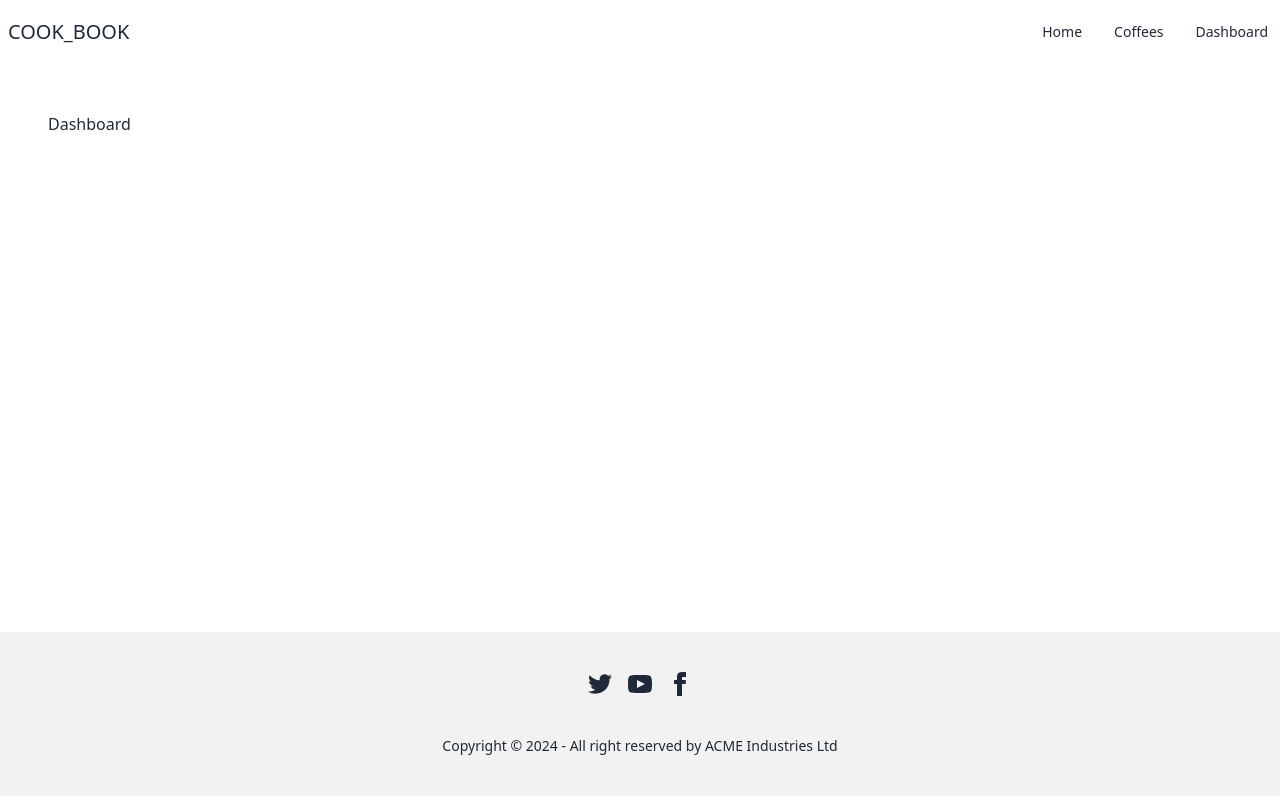
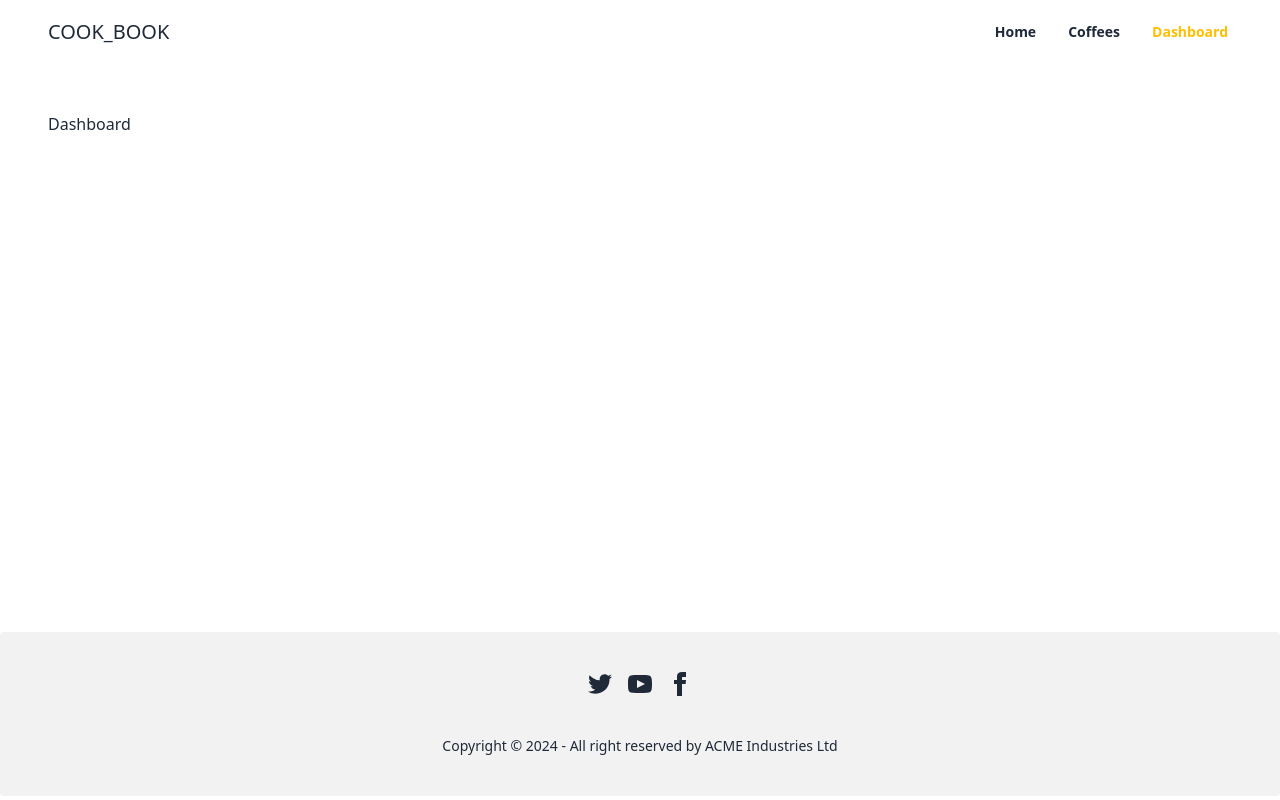
Before and after one commit to rownakabdullahomi/React_Coffee_Book_M8, a React (Vite) app: page /dashboard in a window 1280 px wide. Built offline with nearby package versions, Linux system fonts and the light colour scheme.

Commit message:
navbar done and dynamic cards displayed

```diff
--- a/src/App.jsx
+++ /dev/null
@@ -1,15 +0,0 @@
-
-
-
-function App() {
-
-  return (
-    <>
-      <p className="text-4xl">
-        Click on the Vite and React logos to learn more
-      </p>
-    </>
-  )
-}
-
-export default App
--- a/src/components/Card.jsx
+++ b/src/components/Card.jsx
@@ -1,11 +1,28 @@
+import { Link } from 'react-router-dom'
 
-const Card = ({coffee}) => {
-    const {name, image, category, origin, type, id, rating, popularity} = coffee || {}
-    return (
-        <div>
-            {name}
+const Card = ({ coffee }) => {
+  const { name, image, category, origin, type, id, rating, popularity } =
+    coffee || {};
+  return (
+    <div className='flex relative'>
+      <Link
+        to={`/coffee/${id}`}
+        className="transition  hover:scale-105 shadow-xl rounded-xl overflow-hidden"
+      >
+        <figure className="w-full h-48 overflow-hidden">
+          <img className="" src={image} alt="" />
+        </figure>
+        <div className="p-4">
+          <h1 className="text-xl">Name: {name}</h1>
+          <p>Category: {category}</p>
+          <p>Type: {type}</p>
+          <p>Origin: {origin}</p>
+          <p>Rating: {rating}</p>
+          <p>Popular: {popularity}</p>
         </div>
-    );
+      </Link>
+    </div>
+  );
 };
 
 export default Card;
--- a/src/components/Categories.jsx
+++ b/src/components/Categories.jsx
@@ -1,18 +1,20 @@
 import React from "react";
-import { Link } from "react-router-dom";
+import { NavLink } from "react-router-dom";
 
 const Categories = ({ categories }) => {
   return (
     <div role="tablist" className="tabs tabs-lifted">
       {categories.map((category) => (
-        <Link
+        <NavLink
           key={category.id}
           to={`/category/${category.category}`}
           role="tab"
-          className="tab"
+          className={({ isActive }) =>
+            `tab text-2xl font-thin ${isActive ? "tab-active" : ""}`
+          }
         >
           {category.category}
-        </Link>
+        </NavLink>
       ))}
     </div>
   );
--- a/src/components/CoffeeCards.jsx
+++ b/src/components/CoffeeCards.jsx
@@ -1,25 +1,37 @@
-import React, { useEffect, useState } from 'react';
-import { useLoaderData, useParams } from 'react-router-dom';
-import Card from './Card';
+import React, { useEffect, useState } from "react";
+import { useLoaderData, useNavigate, useParams } from "react-router-dom";
+import Card from "./Card";
 
 const CoffeeCards = () => {
-    const data = useLoaderData();
-    const {category} = useParams();
+  const data = useLoaderData();
+  const { category } = useParams();
+  const navigate = useNavigate();
 
-    const [coffees, setCoffees] = useState([]);
+  const [coffees, setCoffees] = useState([]);
 
-    useEffect(()=>{
-        const filteredByCategory = [...data].filter(coffee => coffee.category === category)
-        setCoffees(filteredByCategory)
-    }, [category, data])
+  useEffect(() => {
+    if (category) {
+      const filteredByCategory = [...data].filter(
+        (coffee) => coffee.category === category
+      );
+      setCoffees(filteredByCategory);
+    } else {
+      setCoffees(data.slice(0, 6));
+    }
+  }, [category, data]);
 
-    return (
-        <div className='grid grid-cols-1 md:grid-cols-2 lg:grid-cols-3'>
-            {
-                coffees.map(coffee => <Card key={coffee.id} coffee={coffee}></Card>)
-            }
-        </div>
-    );
+  return (
+    <div>
+      <div className="grid grid-cols-1 md:grid-cols-2 lg:grid-cols-3 gap-6 my-12">
+        {coffees.map((coffee) => (
+          <Card key={coffee.id} coffee={coffee}></Card>
+        ))}
+      </div>
+      <button onClick={() => navigate("/coffees")} className="btn btn-warning">
+        View All
+      </button>
+    </div>
+  );
 };
 
 export default CoffeeCards;
--- a/src/components/Navbar.jsx
+++ b/src/components/Navbar.jsx
@@ -1,8 +1,8 @@
-import { Link } from "react-router-dom";
+import { Link, NavLink } from "react-router-dom";
 
 const Navbar = () => {
   return (
-    <div className="navbar bg-base-100">
+    <div className="navbar backdrop-blur-xl bg-white/30 z-50 fixed px-12">
       <div className="navbar-start">
         <div className="dropdown">
           <div tabIndex={0} role="button" className="btn btn-ghost lg:hidden">
@@ -25,9 +25,30 @@ const Navbar = () => {
             tabIndex={0}
             className="menu menu-sm dropdown-content bg-base-100 rounded-box z-[1] mt-3 w-52 p-2 shadow"
           >
-            <Link to={`/`}>Home</Link>
-            <Link to={`/coffees`}>Coffees</Link>
-            <Link to={`/dashboard`}>Dashboard</Link>
+            <NavLink
+              className={({ isActive }) =>
+                `font-bold ${isActive ? "text-warning" : "hover:text-warning"}`
+              }
+              to={`/`}
+            >
+              Home
+            </NavLink>
+            <NavLink
+              className={({ isActive }) =>
+                `font-bold ${isActive ? "text-warning" : "hover:text-warning"}`
+              }
+              to={`/coffees`}
+            >
+              Coffees
+            </NavLink>
+            <NavLink
+              className={({ isActive }) =>
+                `font-bold ${isActive ? "text-warning" : "hover:text-warning"}`
+              }
+              to={`/dashboard`}
+            >
+              Dashboard
+            </NavLink>
           </ul>
         </div>
         <Link to={`/`} className="text-xl">
@@ -36,9 +57,30 @@ const Navbar = () => {
       </div>
       <div className="navbar-end hidden lg:flex">
         <ul className="menu menu-horizontal px-1 gap-8">
-          <Link to={`/`}>Home</Link>
-          <Link to={`/coffees`}>Coffees</Link>
-          <Link to={`/dashboard`}>Dashboard</Link>
+        <NavLink
+              className={({ isActive }) =>
+                `font-bold ${isActive ? "text-warning" : "hover:text-warning"}`
+              }
+              to={`/`}
+            >
+              Home
+            </NavLink>
+            <NavLink
+              className={({ isActive }) =>
+                `font-bold ${isActive ? "text-warning" : "hover:text-warning"}`
+              }
+              to={`/coffees`}
+            >
+              Coffees
+            </NavLink>
+            <NavLink
+              className={({ isActive }) =>
+                `font-bold ${isActive ? "text-warning" : "hover:text-warning"}`
+              }
+              to={`/dashboard`}
+            >
+              Dashboard
+            </NavLink>
         </ul>
       </div>
     </div>
--- a/src/index.css
+++ b/src/index.css
@@ -1,3 +1,7 @@
 @tailwind base;
 @tailwind components;
 @tailwind utilities;
+
+html{
+    overflow-y: scroll;
+}
--- a/src/layouts/MainLayout.jsx
+++ b/src/layouts/MainLayout.jsx
@@ -6,7 +6,9 @@ const MainLayout = () => {
   return (
     <div>
       {/* Navbar */}
+      <div className="h-16">
         <Navbar></Navbar>
+      </div>
 
       {/* Dynamic Section */}
       <div className="min-h-[calc(100vh-232px)] py-12 container mx-auto px-12">
--- a/src/pages/Coffees.jsx
+++ b/src/pages/Coffees.jsx
@@ -1,10 +1,14 @@
-import React from 'react';
+import { useLoaderData } from 'react-router-dom';
+import Card from '../components/Card';
 
 const Coffees = () => {
+    const data = useLoaderData();
     return (
-        <div>
-            Coffees
-        </div>
+        <div className="grid grid-cols-1 md:grid-cols-2 lg:grid-cols-3 gap-6 my-12">
+        {data.map((coffee) => (
+          <Card key={coffee.id} coffee={coffee}></Card>
+        ))}
+      </div>
     );
 };
 
--- a/src/routes/Routs.jsx
+++ b/src/routes/Routs.jsx
@@ -16,6 +16,11 @@ const routes = createBrowserRouter([
             loader: () => fetch("../categories.json"),
             children: [
                 {
+                    path: "/",
+                    element: <CoffeeCards></CoffeeCards>,
+                    loader: () => fetch("../coffees.json"),
+                },
+                {
                     path: "/category/:category",
                     element: <CoffeeCards></CoffeeCards>,
                     loader: () => fetch("../coffees.json"),
@@ -25,6 +30,7 @@ const routes = createBrowserRouter([
         {
             path: "/coffees",
             element: <Coffees></Coffees>,
+            loader: () => fetch("../coffees.json"),
         },
         {
             path: "dashboard",
```
Lines whose indentation alone changed are shown as unchanged.
